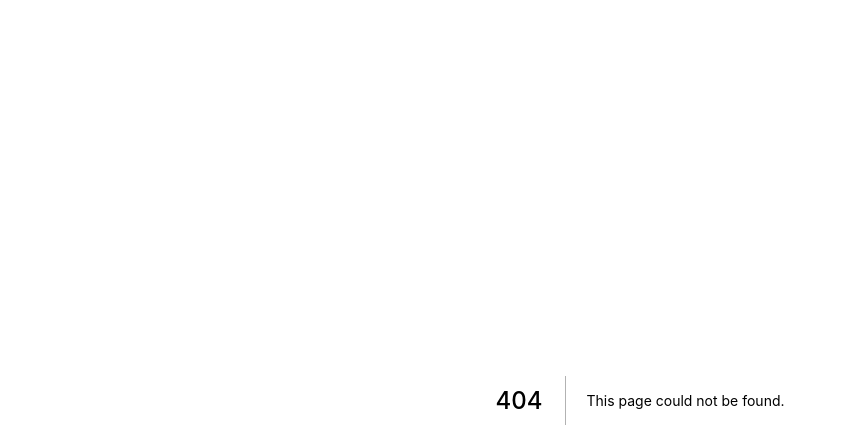
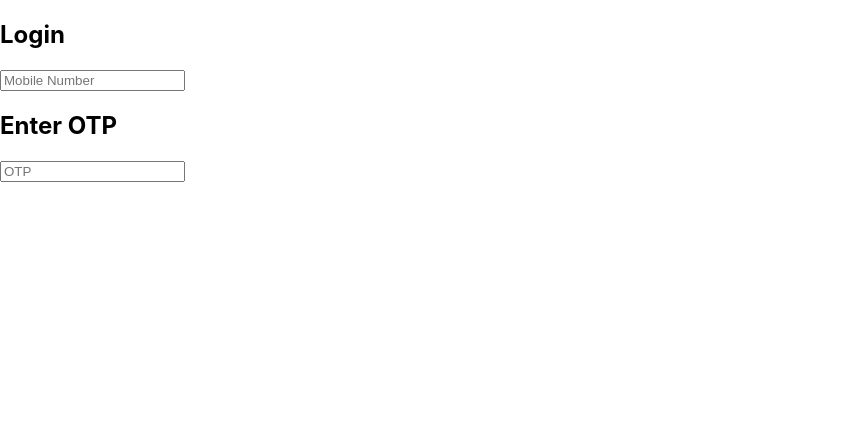
Before and after one commit to ishashankpatel/MediDoc, a Next.js app: page /phone-login in a window 1280 px wide. Before the commit this address had no page. Shown: the top 448 px of the page, without its empty margins (0-847 px from the left). Built offline with nearby package versions, Linux system fonts and the light colour scheme; what react-moralis would draw is missing.

Commit message:
first commit

```diff
--- a/pages/Homes.js
+++ b/pages/Homes.js
@@ -8,7 +8,7 @@ import { getDatabase, ref, set } from "firebase/database";
 import { getFirestore } from "firebase/firestore";
 import { collection, addDoc } from "firebase/firestore";
 import { doc, setDoc } from "firebase/firestore";
-
+import PhoneLogin from "./phone-login";
 import { MoralisProvider } from "react-moralis";
 const Form = () => {
     // TODO: Add SDKs for Firebase products that you want to use
@@ -35,7 +35,7 @@ const Form = () => {
         const { Moralis } = useMoralis();
 
         const [formValues, setFormValues] = useState([{ fieldName: "Name", fieldValue: "", idValue:"metadataName"},
-        { fieldName: "UID No.", fieldValue: "", idValue:"metadataUID"},
+        { fieldName: "UID No.", fieldValue: "", idValue:"metadataUID"},  { fieldName: "Phone no.", fieldValue: "" , idValue:"metadataUID"},
         { fieldName: "Age", fieldValue: "", idValue:"metadataAge" },
         { fieldName: "Blood_Group", fieldValue: "", idValue:"metadataBloodGroup" },
         { fieldName: "Gender", fieldValue: "", idValue:"metadataGender"}])
--- a/pages/doctor.js
+++ b/pages/doctor.js
@@ -60,7 +60,7 @@ export default function Doctor(props) {
                         setPassword(e.target.value)
                     }}
                 />
-                <Link href="/userAuth">
+                <Link href="/phone-login">
                     <a>
                         <Button
                         fullWidth
--- /dev/null
+++ b/pages/firebase.js
@@ -0,0 +1,16 @@
+// Import the functions you need from the SDKs you need
+import { initializeApp } from 'firebase/app';
+import { getAuth } from "firebase/auth";
+// TODO: Replace the following with your app's Firebase project configuration
+const firebaseConfig = {
+apiKey: "AIzaSyB5Y6zSEBAG9tLtFtnQoYzekFPlJ0ofvko",
+  authDomain: "medidoc-1978a.firebaseapp.com",
+  projectId: "medidoc-1978a",
+  storageBucket: "medidoc-1978a.appspot.com",
+  messagingSenderId: "475820728056",
+  appId: "1:475820728056:web:1f74d6f40c172c965a650d",
+  measurementId: "G-9D07ZDD9MZ"
+};
+
+const app = initializeApp(firebaseConfig);
+export const authentication = getAuth(app);
--- /dev/null
+++ b/pages/phone-login.js
@@ -0,0 +1,124 @@
+import React, { Component } from "react";
+import Form from "react-bootstrap/Form";
+import Container from "react-bootstrap/Container";
+import Row from "react-bootstrap/Row";
+import Col from "react-bootstrap/Col";
+import { authentication } from "./firebase";
+import { RecaptchaVerifier, signInWithPhoneNumber } from "firebase/auth";
+
+import { Navigate, useNavigate } from "react-router-dom";
+
+export default class PhoneLogin extends Component {
+  constructor() {
+    let authh=false;
+    super();
+    this.state = {
+      form: true,
+      alert: false,
+    };
+  }
+
+  onChangeHandler = (event) => {
+    const { name, value } = event.target;
+    this.setState({
+      [name]: value,
+    });
+  };
+
+  setUpRecaptcha = () => {
+    window.recaptchaVerifier = new RecaptchaVerifier('reCAPTCHA-conatainer', {
+      'size': 'invisible',
+      'callback': (response) => {
+        // reCAPTCHA solved, allow signInWithPhoneNumber.
+
+      }
+    }, authentication);
+  };
+
+  onSignInSubmit = (e) => {
+    e.preventDefault();
+    this.setUpRecaptcha();
+    let phoneNumber = "+91" + this.state.mobile;
+    console.log(phoneNumber);
+    let appVerifier = window.recaptchaVerifier;
+    signInWithPhoneNumber(authentication, phoneNumber, appVerifier)
+      .then(function (confirmationResult) {
+        // SMS sent. Prompt user to type the code from the message, then sign the
+        // user in with confirmationResult.confirm(code).
+        window.confirmationResult = confirmationResult;
+        // console.log(confirmationResult);
+        console.log("OTP is sent");
+      })
+      .catch(function (error) {
+        console.log(error);
+      });
+  };
+
+  onSubmitOtp = (e) => {
+    e.preventDefault();
+    let otpInput = this.state.otp;
+    let confirmationResult = window.confirmationResult;
+
+    // console.log(codee);
+    confirmationResult.confirm(otpInput).then((result) => {
+      // User signed in successfully.
+      const user = result.user;
+
+      console.log("suceesful");
+      authh=true;
+      <Navigate to={'\Home'} />
+      // ...
+    }).catch((error) => {
+      // User couldn't sign in (bad verification code?)
+      // ...
+    });
+  };
+
+  render() {
+
+    return (
+      <div>
+        <Container fluid="sm" className="mt-3">
+          <Row className="justify-content-center">
+            <Col xs={12} md={6} lg={5}>
+              <h2 className="mb-3">Login</h2>
+              <Form className="form" onSubmit={this.onSignInSubmit}>
+                <div id="recaptcha-container"></div>
+                <Form.Group>
+                  <Form.Control
+                    type="number"
+                    name="mobile"
+                    placeholder="Mobile Number"
+                    onChange={this.onChangeHandler}
+                    required
+                  />
+                </Form.Group>
+
+
+              </Form>
+            </Col>
+          </Row>
+          <Row className="justify-content-center">
+            <Col xs={12} md={6} lg={5}>
+              <h2 className="mb-3">Enter OTP</h2>
+              <Form className="form" onSubmit={this.onSubmitOtp}>
+                <Form.Group>
+                  <Form.Control
+                    id="otp"
+                    type="number"
+                    name="otp"
+                    placeholder="OTP"
+                    onChange={this.onChangeHandler}
+                  />
+                </Form.Group>
+
+              </Form>
+            </Col>
+          </Row>
+         <div id="reCAPTCHA-conatainer"> </div>
+        </Container>
+      </div>
+    );
+
+  }
+}
```
Also changed, not shown: package.json (+10 -5 lines), pages/index.js (+12 -0 lines), 2 other files (tests, documents, lock files or other folders).
